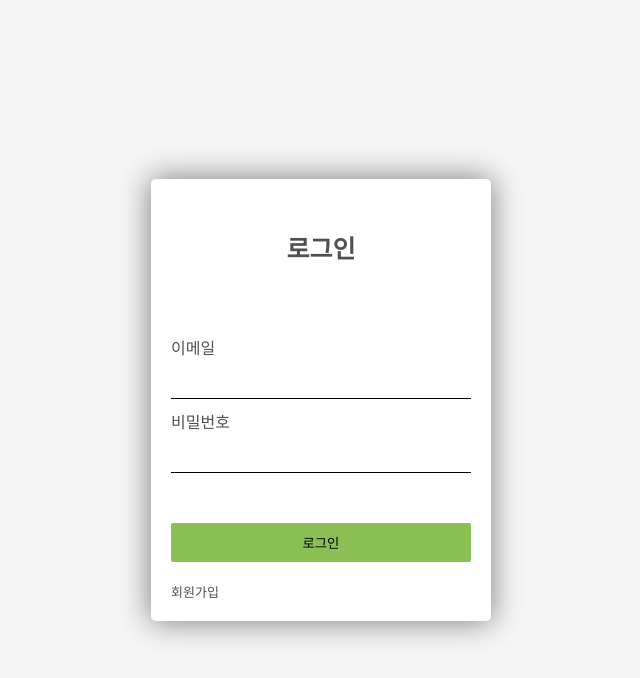
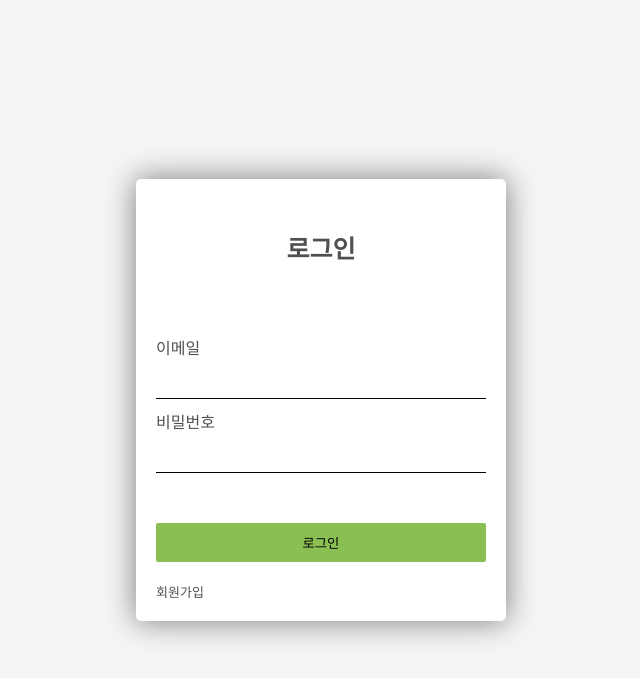
Before and after one commit to MentorsCola/Mentors-Front, a Next.js app: page /login in a window 1280 px wide. Shown: the top 678 px of the page, without its empty margins (319-959 px from the left). Built offline with nearby package versions, Linux system fonts and the light colour scheme; a web font is replaced by a local one.

Commit message:
axios installed

```diff
--- a/package.json
+++ b/package.json
@@ -9,6 +9,7 @@
     "lint": "next lint"
   },
   "dependencies": {
+    "axios": "^1.6.2",
     "eslint": "8.53.0",
     "eslint-config-next": "^14.0.1",
     "next": "^14.0.1",
--- a/src/app/login/page.jsx
+++ b/src/app/login/page.jsx
@@ -6,10 +6,14 @@ import Link from 'next/link'
 export default function Login() {
   const [email, setEmail] = useState('')
   const [pw, setPw] = useState('')
+  const LoginFun = async e => {
+    // await axios
+  }
   return <S.Back>
     <S.Main onSubmit={e => {
       e.preventDefault()
       console.log('wow')
+      LoginFun()
     }}>
       <S.Title>
         로그인
--- a/src/app/login/style.js
+++ b/src/app/login/style.js
@@ -48,7 +48,7 @@ export const Button = styled.button`
   background-color: #8ABF54;
   padding: 10px 0;
   cursor: pointer;
-  width: 300px;
+  width: 330px;
   border: none;
   margin-top: 50px;
   border-radius: 2px;
```
Also changed, not shown: 1 other file (tests, documents, lock files or other folders).
